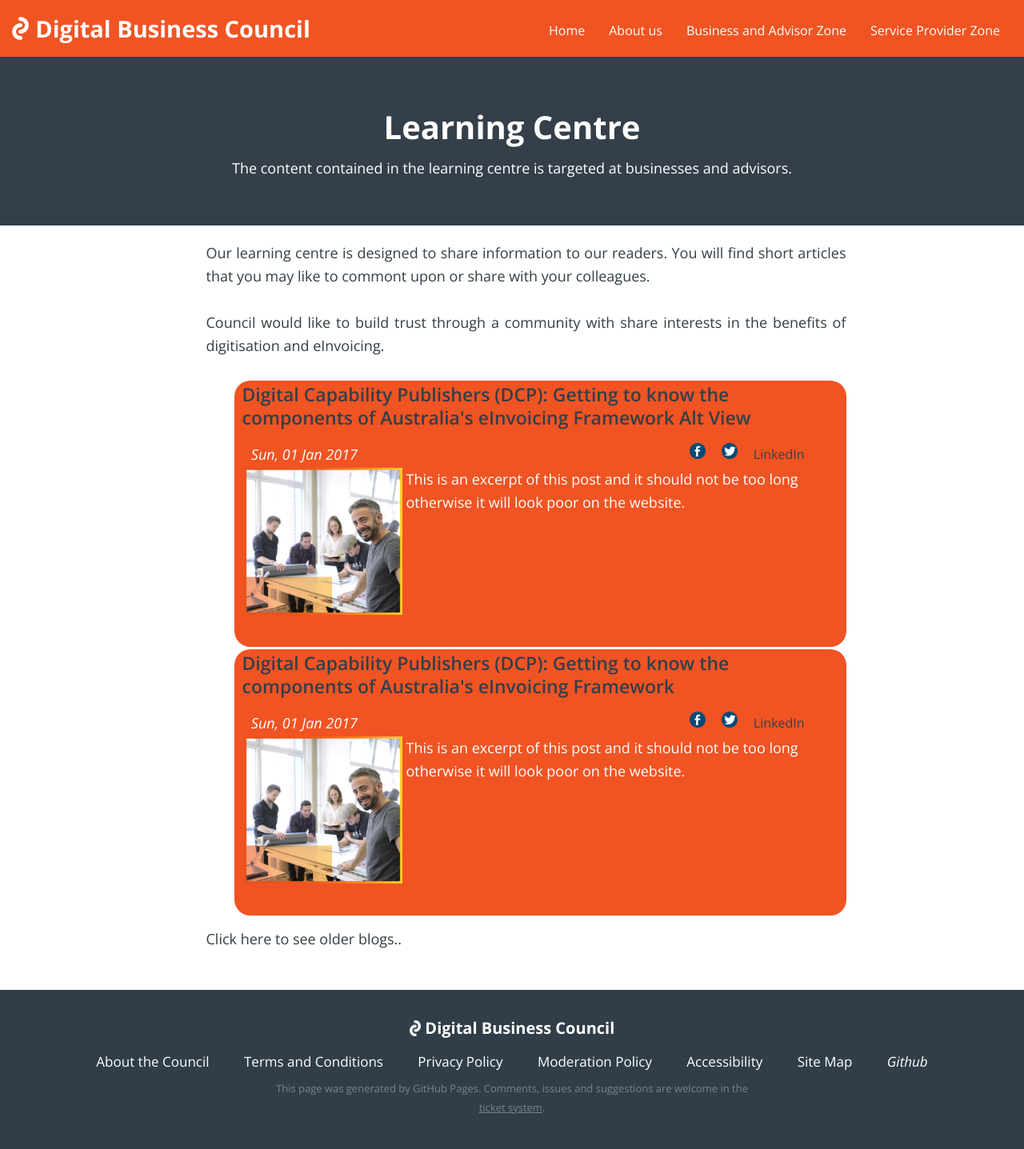
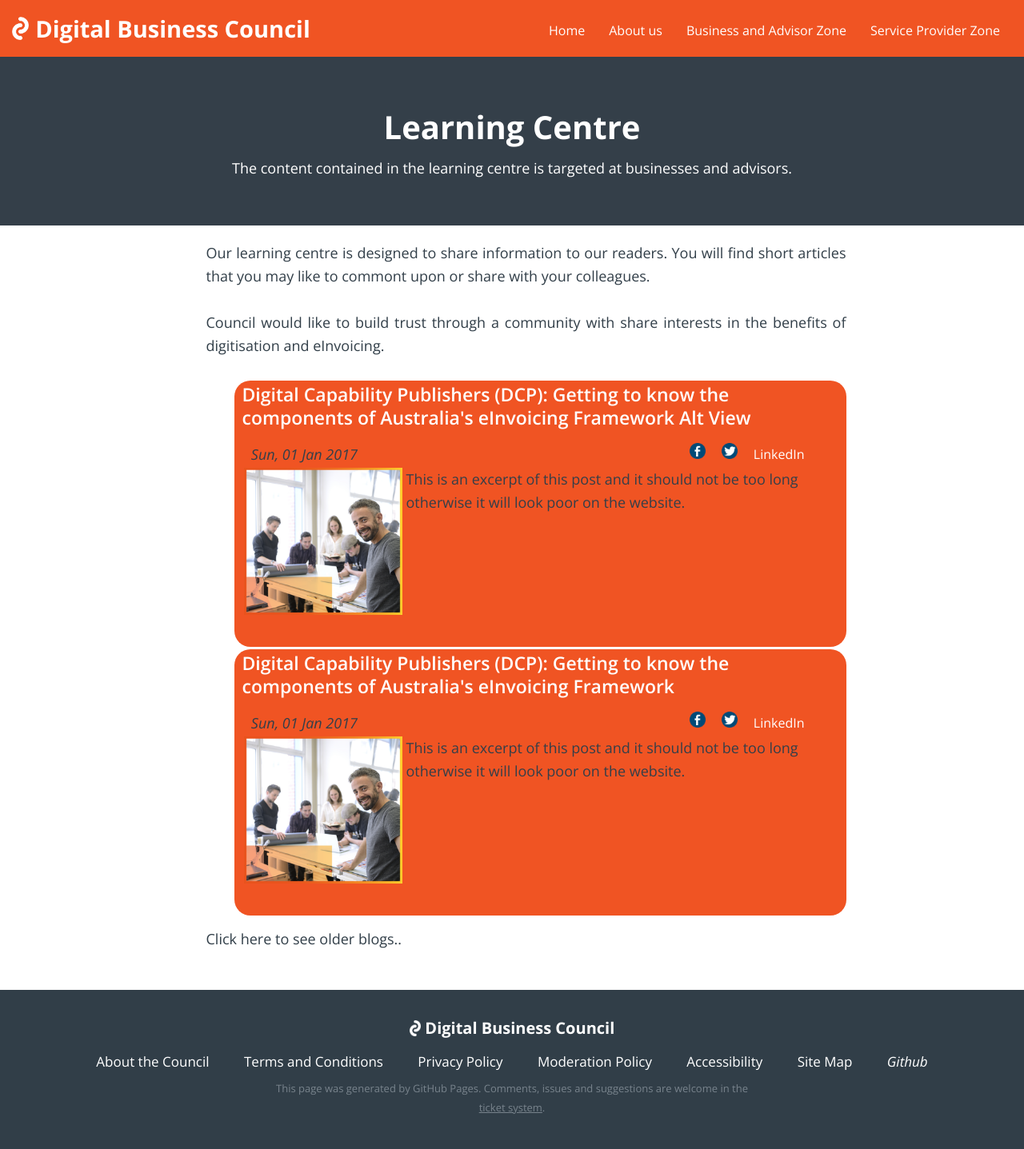
Before and after one commit to Digital-Business-Council/Digital-Business-Council.github.io, a Jekyll site: the page built from pages/business-zone/blogs/learning-centre.md, in a window 1280 px wide. Shown: the whole page at 80% size. Built offline with Jekyll 4.4.1, drawn with Linux system fonts in a browser that asks for light colours.

Commit message:
Update _common.scss

```diff
--- a/_sass/_common.scss
+++ b/_sass/_common.scss
@@ -123,7 +123,7 @@
 .page-content{
 .blog-excerpt{
     background-color: $dbc-primary;
-    color: white;
+    color: $dbc-secondary;
     border-radius:20px;
     padding-top:3px;
     padding-right:10px;
@@ -134,7 +134,7 @@
 
   a{
       display: block;
-      color: $dbc-secondary;
+      color: white;
       font-size: 16px;
       text-decoration: none;
 
@@ -143,7 +143,7 @@
       }
 
       &.active{
-        color: $dbc-secondary;
+        color: white;
       }
   }
   .blog-table,tbody,tr,td{
```
